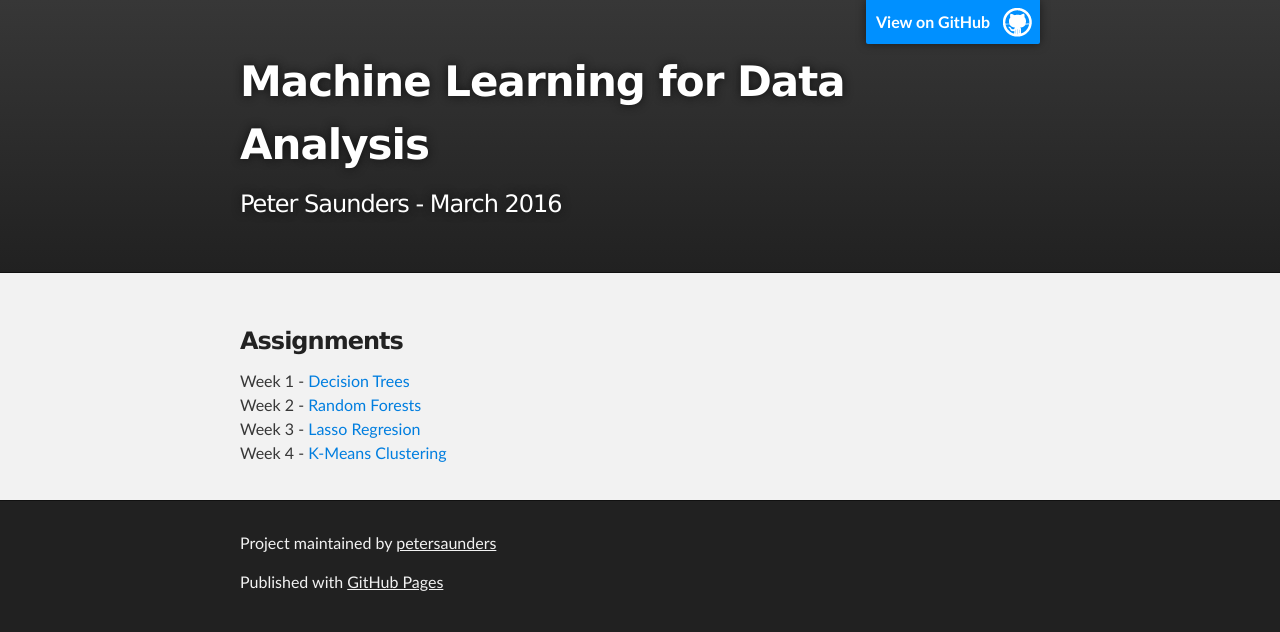
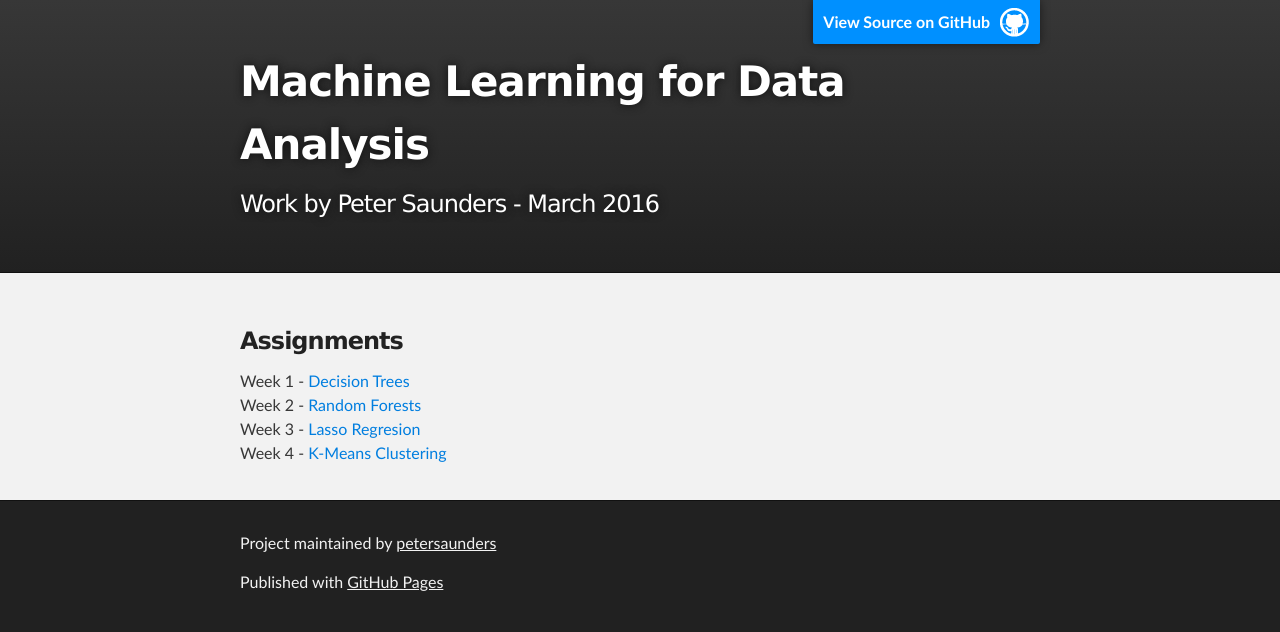
Before and after one commit to petersaunders/MLforDA, a plain HTML site: page index.html in a window 1280 px wide. Drawn offline with Linux system fonts and the light colour scheme.

Commit message:
Update index.html
Changed header

```diff
--- a/index.html
+++ b/index.html
@@ -16,10 +16,9 @@
     <!-- HEADER -->
     <div id="header_wrap" class="outer">
         <header class="inner">
-          <a id="forkme_banner" href="https://github.com/petersaunders/MLforDA">View on GitHub</a>
-
+          <a id="forkme_banner" href="https://github.com/petersaunders/MLforDA">View Source on GitHub</a>
           <h1 id="project_title">Machine Learning for Data Analysis</h1>
-          <h2 id="project_tagline">Peter Saunders - March 2016</h2>
+          <h2 id="project_tagline">Work by Peter Saunders - March 2016</h2>
         </header>
     </div>
 
```
